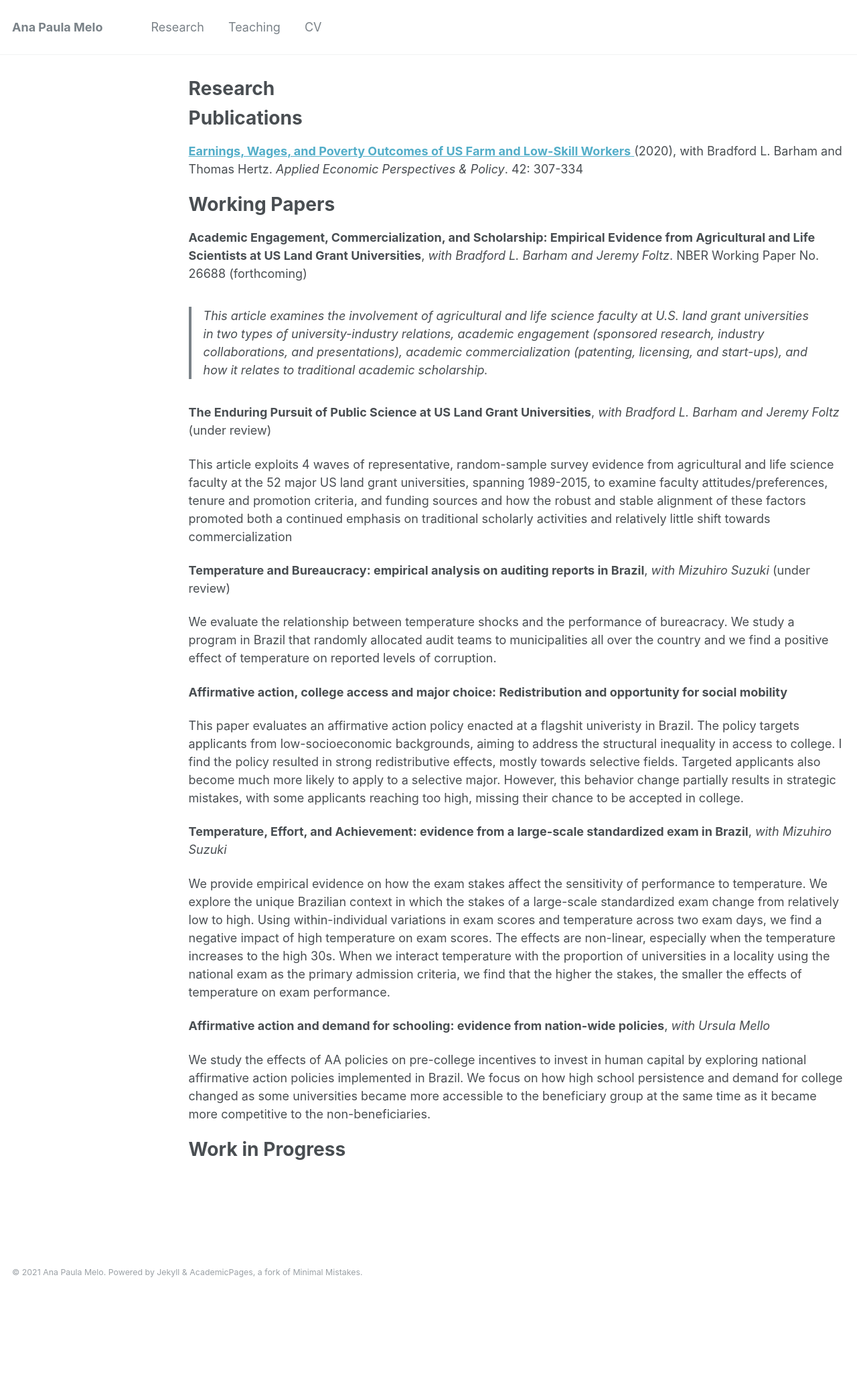
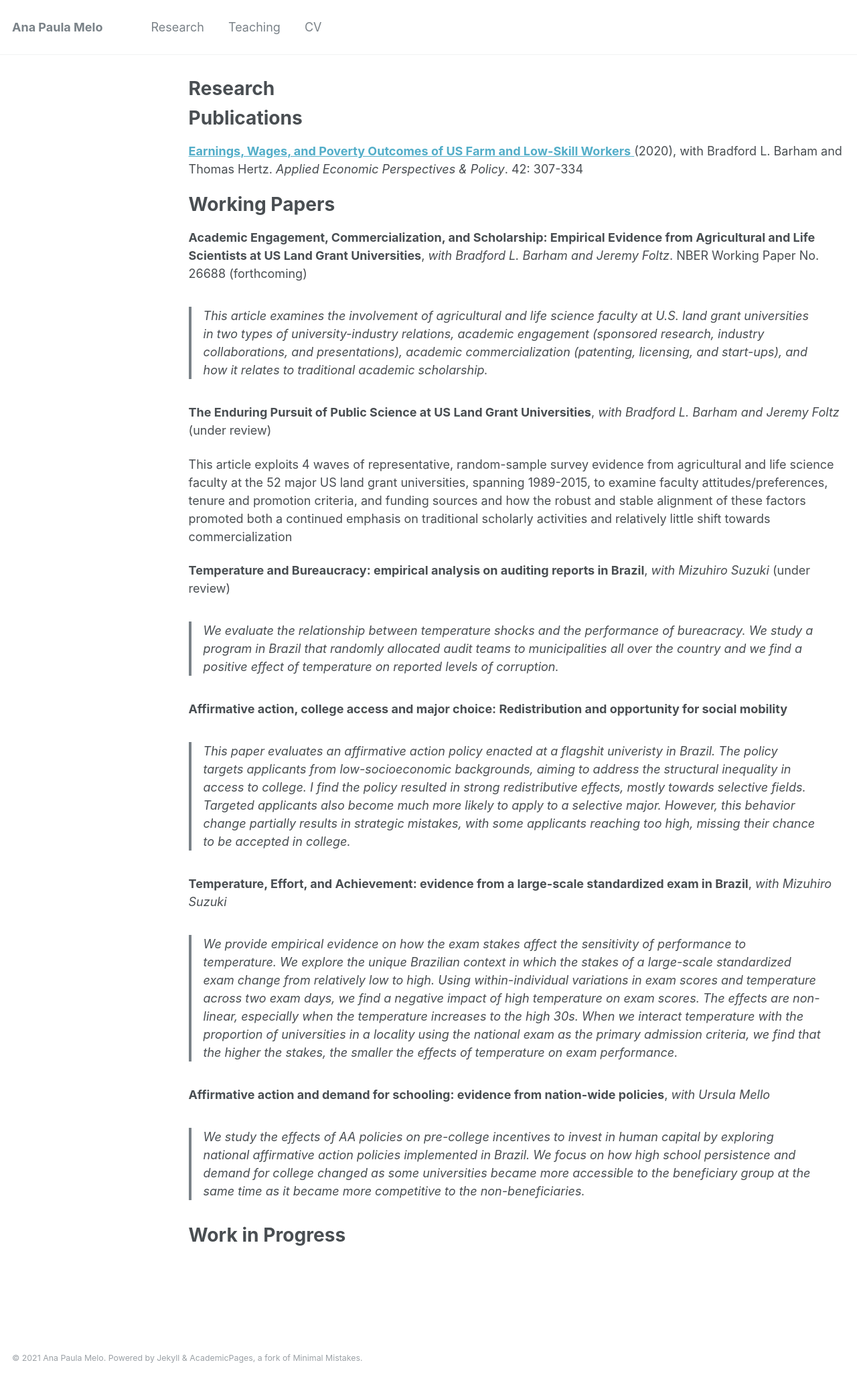
Before and after one commit to anapmelo/anapmelo.github.io, a Jekyll site: the page built from _pages/publications.md, in a window 1280 px wide. Shown: the whole page at 67% size. Built offline with Jekyll 4.4.1, drawn with Linux system fonts in a browser that asks for light colours; before the commit the page ends 1946 px from its top, so only the background shows below that.

Commit message:
Update publications.md

```diff
--- a/_pages/publications.md
+++ b/_pages/publications.md
@@ -19,18 +19,18 @@
 
 **Temperature and Bureaucracy: empirical analysis on auditing reports in Brazil**, _with Mizuhiro Suzuki_ (under review)
 
-We evaluate the relationship between temperature shocks and the performance of bureacracy. We study a program in Brazil that randomly allocated audit teams to municipalities all over the country and we find a positive effect of temperature on reported levels of corruption.
+> We evaluate the relationship between temperature shocks and the performance of bureacracy. We study a program in Brazil that randomly allocated audit teams to municipalities all over the country and we find a positive effect of temperature on reported levels of corruption.
 
 **Affirmative action, college access and major choice: Redistribution and opportunity for social mobility**
 
-This paper evaluates an affirmative action policy enacted at a flagshit univeristy in Brazil. The policy targets applicants from low-socioeconomic backgrounds, aiming to address the structural inequality in access to college. I find the policy resulted in strong redistributive effects, mostly towards selective fields. Targeted applicants also become much more likely to apply to a selective major. However, this behavior change partially results in strategic mistakes, with some applicants reaching too high, missing their chance to be accepted in college.
+> This paper evaluates an affirmative action policy enacted at a flagshit univeristy in Brazil. The policy targets applicants from low-socioeconomic backgrounds, aiming to address the structural inequality in access to college. I find the policy resulted in strong redistributive effects, mostly towards selective fields. Targeted applicants also become much more likely to apply to a selective major. However, this behavior change partially results in strategic mistakes, with some applicants reaching too high, missing their chance to be accepted in college.
 
 **Temperature, Effort, and Achievement: evidence from a large-scale standardized exam in Brazil**, _with Mizuhiro Suzuki_
 
-We provide empirical evidence on how the exam stakes affect the sensitivity of performance to temperature. We explore the unique Brazilian context in which the stakes of a large-scale standardized exam change from relatively low to high. Using within-individual variations in exam scores and temperature across two exam days, we find a negative impact of high temperature on exam scores. The effects are non-linear, especially when the temperature increases to the high 30s. When we interact temperature with the proportion of universities in a locality using the national exam as the primary admission criteria, we find that the higher the stakes, the smaller the effects of temperature on exam performance.
+> We provide empirical evidence on how the exam stakes affect the sensitivity of performance to temperature. We explore the unique Brazilian context in which the stakes of a large-scale standardized exam change from relatively low to high. Using within-individual variations in exam scores and temperature across two exam days, we find a negative impact of high temperature on exam scores. The effects are non-linear, especially when the temperature increases to the high 30s. When we interact temperature with the proportion of universities in a locality using the national exam as the primary admission criteria, we find that the higher the stakes, the smaller the effects of temperature on exam performance.
 
 **Affirmative action and demand for schooling: evidence from nation-wide policies**, _with Ursula Mello_
 
-We study the effects of AA policies on pre-college incentives to invest in human capital by exploring national affirmative action policies implemented in Brazil. We focus on how high school persistence and demand for college changed as some universities became more accessible to the beneficiary group at the same time as it became more competitive to the non-beneficiaries.
+> We study the effects of AA policies on pre-college incentives to invest in human capital by exploring national affirmative action policies implemented in Brazil. We focus on how high school persistence and demand for college changed as some universities became more accessible to the beneficiary group at the same time as it became more competitive to the non-beneficiaries.
 
 # Work in Progress
```
